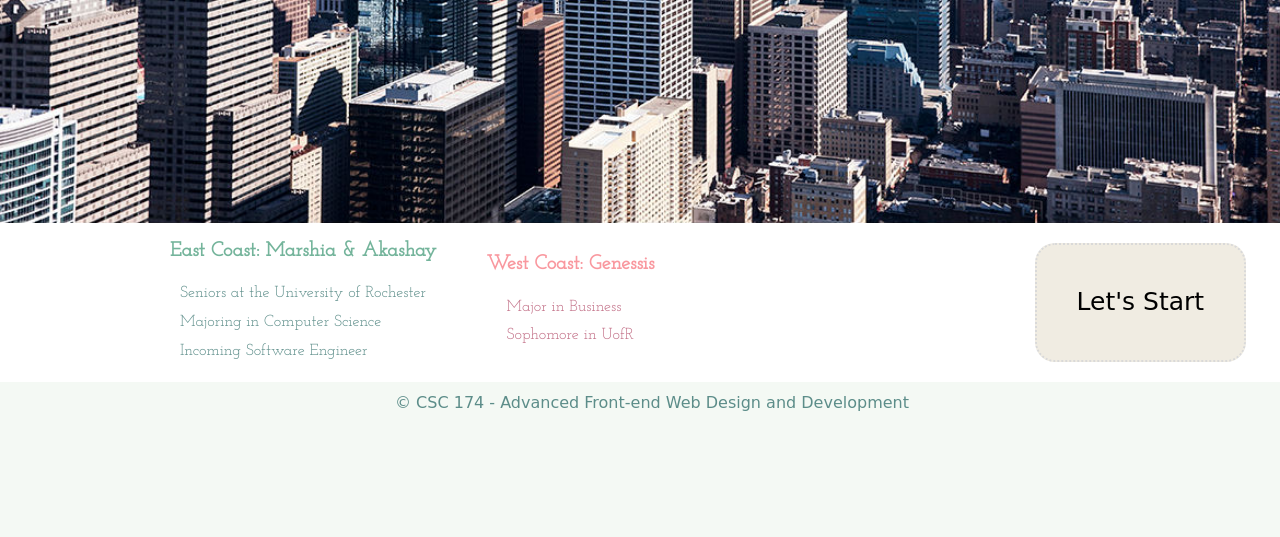
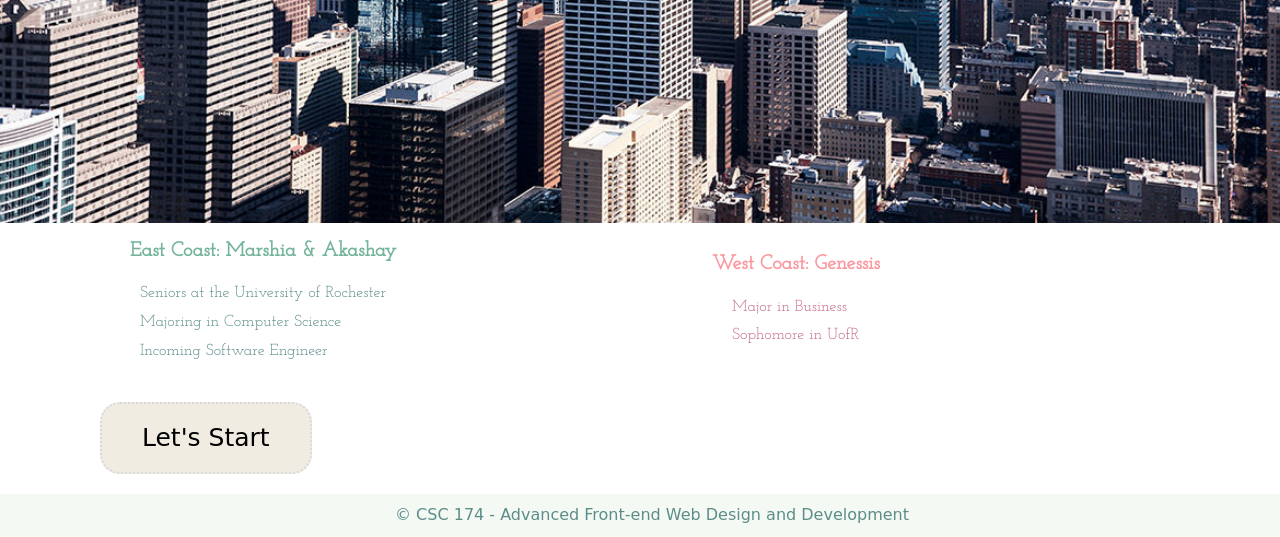
Before and after one commit to kfang2/Assignment5, a PHP site: page / in a window 1280 px wide. Shown: the part 748-1285 px from the top of the page. Before the commit the page ends 1159 px from the top, so only its background shows below. Run offline with PHP 8.4, Linux system fonts and the light colour scheme; some libraries are stand-ins or nearby versions.

Commit message:
changed position of button

```diff
--- a/css/home.css
+++ b/css/home.css
@@ -26,7 +26,8 @@ a:hover{
 main{
 	display: flex;
 	flex-wrap:wrap;
-	margin-left: 140px;
+	justify-content: space-between;
+	margin-left:100px;
 }
 
 ul{
@@ -36,7 +37,7 @@ ul{
 }
 
 button{
-	margin:20px 0px 20px 380px;
+	margin:20px 100px 20px 0px;
     border: dotted 2px #d9d9d9;
     border-radius:20px;
     padding:20px 40px 20px 40px;
@@ -69,8 +70,8 @@ button:active {
 /******************
 ** MODULE
 *******************/
-section.common{
-	margin-right:30px;
+section.odd{
+	margin-right:400px;
 }
 .common h2{
 	color:#74b49b;
```
Also changed, not shown: 1 other file.
